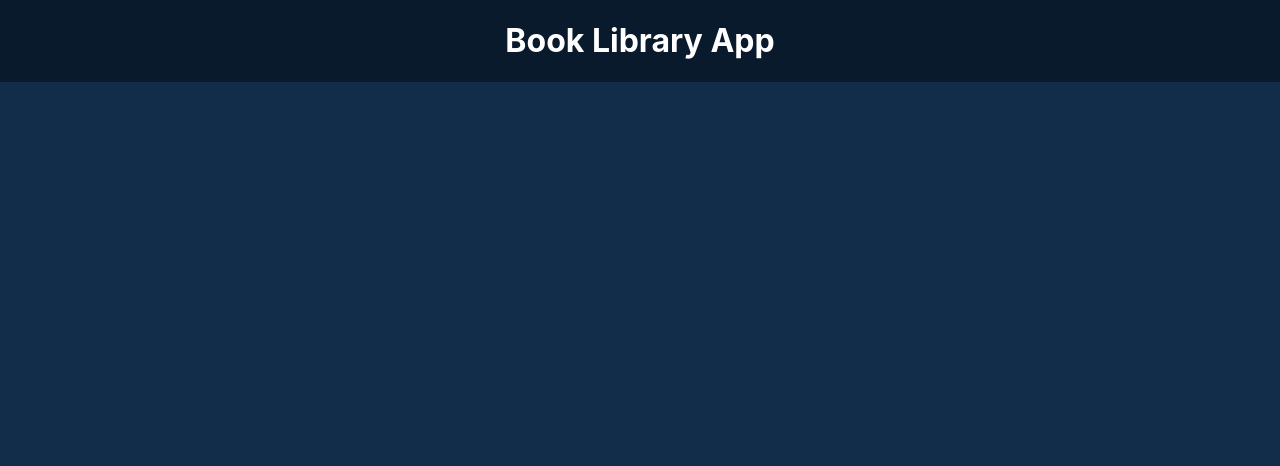
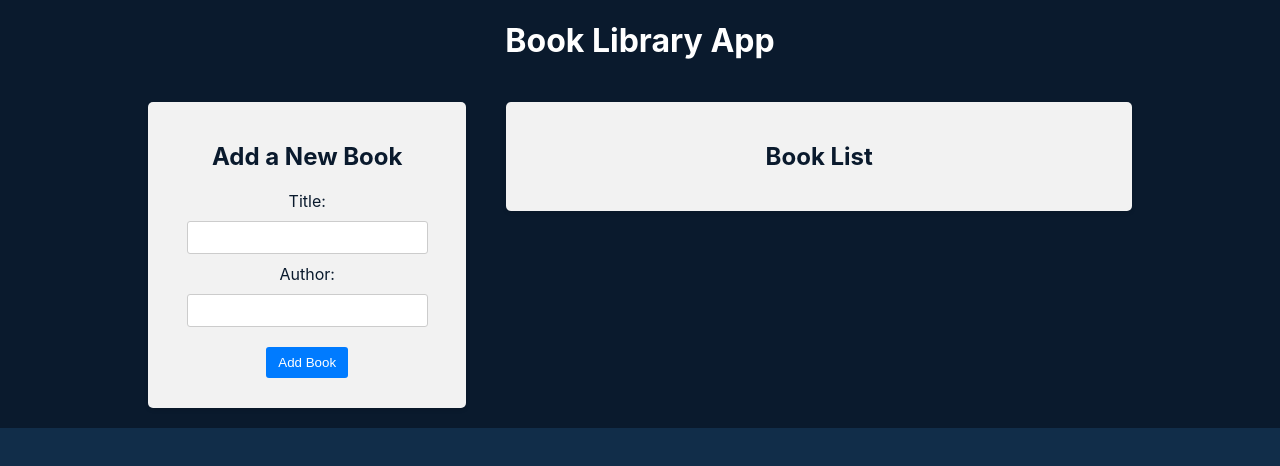
Before and after one commit to taraslicoev-ui/book-library-app, a React (Create React App) app in the folder frontend/: page / in a window 1280 px wide. Shown: the top 466 px of the page. Built offline with nearby package versions, Linux system fonts and the light colour scheme.

Commit message:
Added BookForm, BooList and Filter components

```diff
--- a/frontend/src/App.css
+++ b/frontend/src/App.css
@@ -26,6 +26,7 @@
   display: flex;
   align-items: center;
   align-self: flex-start;
+  color: #0a1a2d;
 }
 
 .app-right-column {
@@ -33,6 +34,7 @@
   flex-basis: 65%;
   display: flex;
   flex-direction: column;
+  color: #0A1A2D;
 }
 
 .app-block {
--- a/frontend/src/App.js
+++ b/frontend/src/App.js
@@ -1,3 +1,6 @@
+import BookList from './components/BookList/BookList'
+import BookForm from './components/BookForm/BookForm'
+import Filter from './components/Filter/Filter'
 import './App.css'
 
 function App() {
@@ -5,6 +8,15 @@
     <div className="app">
       <header className="app-header">
         <h1>Book Library App</h1>
+        <main className="app-main">
+          <div className="app-left-column">
+            <BookForm />
+          </div>
+          <div className="app-right-column">
+            {/*<Filter />*/}
+            <BookList />
+          </div>
+        </main>
       </header>
     </div>
   )
--- /dev/null
+++ b/frontend/src/components/BookForm/BookForm.css
@@ -0,0 +1,48 @@
+.book-form {
+  width: 100%;
+}
+
+.book-form label {
+  display: block;
+  width: 100%;
+  text-align: center;
+  margin-bottom: 10px;
+}
+
+.book-form input {
+  width: 80%;
+  padding: 8px;
+  margin-bottom: 10px;
+  border: 1px solid #ccc;
+  border-radius: 3px;
+}
+
+.book-form button {
+  background-color: #007bff;
+  color: #fff;
+  padding: 8px 12px;
+  border: none;
+  border-radius: 3px;
+  cursor: pointer;
+  margin: 10px;
+  transition: background-color 0.3s ease;
+}
+
+.book-form button:hover {
+  background-color: #0056b3;
+}
+
+.book-form .spinner {
+  animation: spinner 1s infinite linear;
+  margin-left: 10px;
+}
+
+@keyframes spinner {
+  from {
+    transform: rotate(0deg);
+  }
+
+  to {
+    transform: rotate(360deg);
+  }
+}
--- /dev/null
+++ b/frontend/src/components/BookForm/BookForm.js
@@ -0,0 +1,34 @@
+import { useState } from 'react'
+import './BookForm.css'
+
+const BookForm = () => {
+  const [title, setTitle] = useState('')
+  const [author, setAuthor] = useState('')
+
+  const handleSubmit = (event) => {
+    event.preventDefault()
+    if(title && author) {
+      setTitle('')
+      setAuthor('')
+    }
+  }
+
+  return (
+    <div className="app-block book-form">
+      <h2>Add a New Book</h2>
+      <form onSubmit={handleSubmit}>
+        <div>
+          <label htmlFor="title">Title:</label>
+          <input type="text" id="title" value={title} onChange={(event) => setTitle(event.target.value)} />
+        </div>
+        <div>
+          <label htmlFor="author">Author:</label>
+          <input type="text" id="author" value={author} onChange={(event) => setAuthor(event.target.value)} />
+        </div>
+        <button type="submit">Add Book</button>
+      </form>
+    </div>
+  )
+}
+
+export default BookForm
--- /dev/null
+++ b/frontend/src/components/BookList/BookList.css
@@ -0,0 +1,61 @@
+.book-list ul {
+  padding: 0;
+  margin: 20px -20px;
+  list-style: none;
+}
+
+.book-list li {
+  display: flex;
+  justify-content: space-between;
+  align-items: center;
+  width: auto;
+  padding: 10px 20px;
+  border-bottom: 1px solid #ccc;
+  background-color: #fff;
+  list-style-type: none;
+}
+
+.book-list li:nth-child(even) {
+  background-color: #f2f2f2;
+}
+
+.book-list li:hover {
+  background-color: #dbe4f8;
+}
+
+.book-list button {
+  background-color: #fff;
+  color: red;
+  border: 1px solid red;
+  padding: 8px 12px;
+  border-radius: 3px;
+  cursor: pointer;
+  transition: background-color 0.3s ease;
+}
+
+.book-list button:hover {
+  background-color: #fdd;
+}
+
+.book-list .highlight {
+  background-color: #ff0;
+}
+
+.book-list .book-info {
+  flex: 1;
+  text-align: left;
+}
+
+.book-list .book-actions {
+  display: flex;
+  align-items: center;
+}
+
+.book-list .star-icon {
+  width: 24px;
+  height: 24px;
+  margin: 0 20px;
+  cursor: pointer;
+  transition: color 0.3s ease;
+  color: #fca510;
+}
--- /dev/null
+++ b/frontend/src/components/BookList/BookList.js
@@ -0,0 +1,11 @@
+import './BookList.css'
+
+const BookList = () => {
+  return (
+    <div className="app-block book-list">
+      <h2>Book List</h2>
+    </div>
+  )
+}
+
+export default BookList
--- /dev/null
+++ b/frontend/src/components/Filter/Filter.css
@@ -0,0 +1,50 @@
+.filter-row {
+  display: flex;
+  justify-content: space-between;
+  align-items: center;
+}
+
+.filter-group {
+  flex: 1;
+  text-align: center;
+}
+
+.filter input[type='text'] {
+  width: 80%;
+  padding: 8px;
+  border: 1px solid #ccc;
+  border-radius: 3px;
+}
+
+.filter button {
+  background-color: #007bff;
+  color: #fff;
+  padding: 8px 12px;
+  border: none;
+  border-radius: 3px;
+  cursor: pointer;
+  margin: 10px;
+  transition: background-color 0.3s ease;
+}
+
+.filter button:hover {
+  background-color: #0056b3;
+}
+
+@media screen and (max-width: 1024px) {
+  .filter-row {
+    flex-direction: column;
+    align-items: stretch;
+  }
+
+  .filter-group {
+    width: 100%;
+    margin: auto;
+    margin-bottom: 10px;
+  }
+
+  .filter button {
+    margin: 10px auto 0;
+    max-width: 50%;
+  }
+}
--- /dev/null
+++ b/frontend/src/components/Filter/Filter.js
@@ -0,0 +1,11 @@
+import './Filter.css'
+
+const Filter = () => {
+  return (
+    <div className="app-block filter">
+      <h2>Filters</h2>
+    </div>
+  )
+}
+
+export default Filter
```
